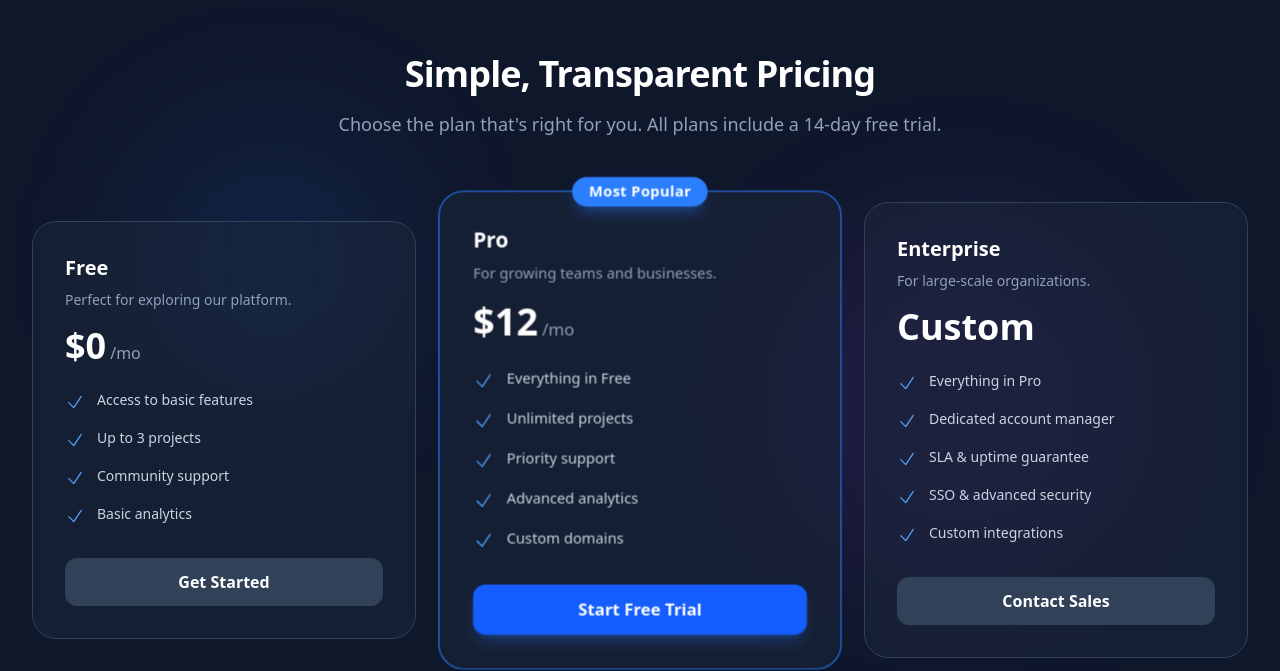
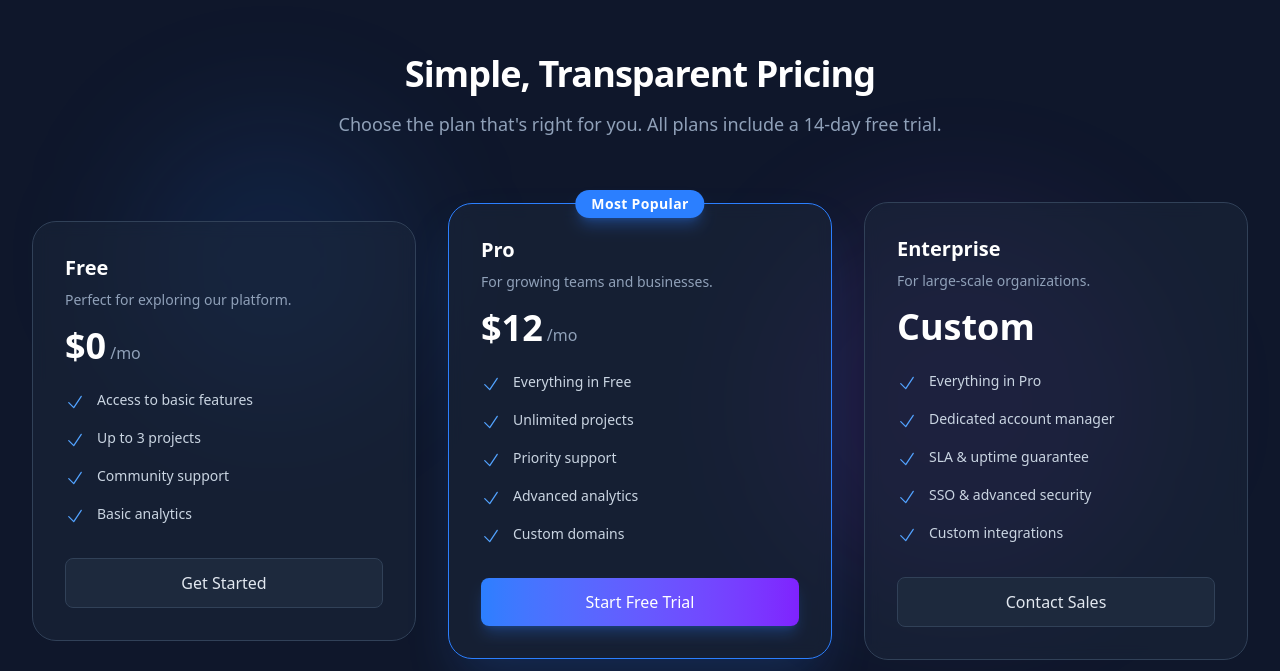
Before and after one commit to muhammadomoakin/Challenge-Day-1-, a React (Vite) app: page / in a window 1280 px wide. Shown: the part 1618-2289 px from the top of the page. Built offline with nearby package versions, Linux system fonts and the light colour scheme.

Commit message:
integrating framer animation

```diff
--- a/package.json
+++ b/package.json
@@ -11,6 +11,7 @@
   },
   "dependencies": {
     "@heroicons/react": "^2.2.0",
+    "framer-motion": "^12.34.1",
     "react": "^19.2.0",
     "react-dom": "^19.2.0",
     "react-router-dom": "^7.13.0"
--- a/src/components/landing/Hero.jsx
+++ b/src/components/landing/Hero.jsx
@@ -1,24 +1,55 @@
+// eslint-disable-next-line no-unused-vars
+import { motion } from "framer-motion";
 import Button from "../ui/Button";
 
 const Hero = () => {
+  const containerVariants = {
+    hidden: { opacity: 0 },
+    visible: {
+      opacity: 1,
+      transition: {
+        staggerChildren: 0.2,
+      },
+    },
+  };
+
+  const itemVariants = {
+    hidden: { opacity: 0, y: 20 },
+    visible: { opacity: 1, y: 0 },
+  };
+
   return (
     <section className="relative overflow-hidden bg-slate-900 pt-20 pb-32 lg:pt-32 lg:pb-40">
       {/* Background Gradients */}
       <div className="absolute top-0 left-1/2 -ml-[40rem] w-[80rem] h-[40rem] rounded-full bg-gradient-to-tr from-blue-600/20 to-indigo-600/20 blur-3xl opacity-50 pointer-events-none" />
       <div className="absolute bottom-0 right-0 w-[60rem] h-[30rem] rounded-full bg-gradient-to-tl from-purple-600/20 to-blue-600/20 blur-3xl opacity-40 pointer-events-none" />
 
-      <div className="relative mx-auto max-w-7xl px-6 lg:px-8">
+      <motion.div
+        variants={containerVariants}
+        initial="hidden"
+        animate="visible"
+        className="relative mx-auto max-w-7xl px-6 lg:px-8"
+      >
         <div className="grid lg:grid-cols-2 gap-12 items-center">
           {/* Left Content */}
           <div className="text-center lg:text-left z-10">
-            <h1 className="text-5xl font-extrabold tracking-tight text-white sm:text-6xl bg-clip-text text-transparent bg-gradient-to-r from-blue-100 via-blue-300 to-indigo-300 pb-2 leading-tight">
+            <motion.h1
+              variants={itemVariants}
+              className="text-5xl font-extrabold tracking-tight text-white sm:text-6xl bg-clip-text text-transparent bg-gradient-to-r from-blue-100 via-blue-300 to-indigo-300 pb-2 leading-tight"
+            >
               Manage your workflow without chaos.
-            </h1>
-            <p className="mt-6 text-lg leading-8 text-slate-300 max-w-2xl mx-auto lg:mx-0 font-light">
+            </motion.h1>
+            <motion.p
+              variants={itemVariants}
+              className="mt-6 text-lg leading-8 text-slate-300 max-w-2xl mx-auto lg:mx-0 font-light"
+            >
               FlowDesk helps teams organize, automate and scale their work in
               one beautiful dashboard.
-            </p>
-            <div className="mt-10 flex items-center justify-center lg:justify-start gap-x-6">
+            </motion.p>
+            <motion.div
+              variants={itemVariants}
+              className="mt-10 flex items-center justify-center lg:justify-start gap-x-6"
+            >
               <Button
                 variant="primary"
                 className="shadow-lg shadow-blue-500/30 hover:shadow-blue-500/40 transition-shadow px-8"
@@ -31,11 +62,14 @@ const Hero = () => {
               >
                 Watch Demo
               </Button>
-            </div>
+            </motion.div>
           </div>
 
           {/* Right Content - Mockup */}
-          <div className="relative mt-16 lg:mt-0 z-10">
+          <motion.div
+            variants={itemVariants}
+            className="relative mt-16 lg:mt-0 z-10"
+          >
             {/* Mockup Container */}
             <div className="relative rounded-xl bg-slate-800/40 p-2 ring-1 ring-white/10 lg:rounded-2xl lg:p-3 shadow-2xl backdrop-blur-md transform transition-transform duration-500 hover:scale-[1.01] group">
               {/* Simulated Window Controls */}
@@ -55,9 +89,9 @@ const Hero = () => {
               <div className="absolute -top-12 -right-12 -z-10 w-64 h-64 bg-indigo-500/30 rounded-full blur-3xl animate-pulse-slow"></div>
               <div className="absolute -bottom-12 -left-12 -z-10 w-64 h-64 bg-blue-500/30 rounded-full blur-3xl animate-pulse-slow delay-75"></div>
             </div>
-          </div>
+          </motion.div>
         </div>
-      </div>
+      </motion.div>
     </section>
   );
 };
--- a/src/components/ui/Button.jsx
+++ b/src/components/ui/Button.jsx
@@ -1,3 +1,6 @@
+// eslint-disable-next-line no-unused-vars
+import { motion } from "framer-motion";
+
 const Button = ({
   children,
   variant = "primary",
@@ -5,24 +8,26 @@ const Button = ({
   ...props
 }) => {
   const baseStyles =
-    "px-6 py-3 rounded-lg font-medium transition-all duration-300 transform hover:-translate-y-0.5 focus:outline-none focus:ring-2 focus:ring-offset-2 focus:ring-offset-slate-900";
+    "px-6 py-3 rounded-lg font-medium transition-all duration-300 focus:outline-none focus:ring-2 focus:ring-offset-2 focus:ring-offset-slate-900 cursor-pointer";
 
   const variants = {
     primary:
-      "bg-gradient-to-r from-blue-500 to-violet-600 hover:from-blue-600 hover:to-violet-700 text-white shadow-lg shadow-blue-500/25 focus:ring-blue-500",
+      "bg-gradient-to-r from-blue-500 to-violet-600 text-white shadow-lg shadow-blue-500/25 focus:ring-blue-500",
     secondary:
-      "bg-slate-800 hover:bg-slate-700 text-slate-200 border border-slate-700 hover:border-slate-600 focus:ring-slate-500",
+      "bg-slate-800 text-slate-200 border border-slate-700 focus:ring-slate-500",
     outline:
-      "bg-transparent border border-slate-600 text-slate-300 hover:border-slate-400 hover:text-white focus:ring-slate-500",
+      "bg-transparent border border-slate-600 text-slate-300 focus:ring-slate-500",
   };
 
   return (
-    <button
+    <motion.button
+      whileHover={{ scale: 1.02, y: -2 }}
+      whileTap={{ scale: 0.98 }}
       className={`${baseStyles} ${variants[variant]} ${className}`}
       {...props}
     >
       {children}
-    </button>
+    </motion.button>
   );
 };
 
--- a/src/components/ui/FeatureCard.jsx
+++ b/src/components/ui/FeatureCard.jsx
@@ -1,7 +1,13 @@
+// eslint-disable-next-line no-unused-vars
+import { motion } from "framer-motion";
+
 // eslint-disable-next-line no-unused-vars
 const FeatureCard = ({ icon: Icon, title, description }) => {
   return (
-    <div className="group relative flex flex-col items-start p-6 bg-slate-800/50 backdrop-blur-sm border border-slate-700/50 rounded-2xl hover:border-blue-500/30 transition-all duration-300 hover:shadow-2xl hover:shadow-blue-500/10 hover:-translate-y-1">
+    <motion.div
+      whileHover={{ y: -8, transition: { duration: 0.2 } }}
+      className="group relative flex flex-col items-start p-6 bg-slate-800/50 backdrop-blur-sm border border-slate-700/50 rounded-2xl hover:border-blue-500/30 transition-colors duration-300 hover:shadow-2xl hover:shadow-blue-500/10"
+    >
       <div className="mb-4 flex h-12 w-12 items-center justify-center rounded-lg bg-blue-500/10 group-hover:bg-blue-500/20 transition-colors duration-300">
         <Icon
           className="h-6 w-6 text-blue-400 group-hover:text-blue-300 transition-colors duration-300"
@@ -14,7 +20,7 @@ const FeatureCard = ({ icon: Icon, title, description }) => {
       <p className="text-base leading-7 text-slate-400 group-hover:text-slate-300 transition-colors duration-300">
         {description}
       </p>
-    </div>
+    </motion.div>
   );
 };
 
--- a/src/components/ui/PricingCard.jsx
+++ b/src/components/ui/PricingCard.jsx
@@ -1,12 +1,16 @@
+// eslint-disable-next-line no-unused-vars
+import { motion } from "framer-motion";
 import { CheckIcon } from "@heroicons/react/24/outline";
+import Button from "./Button";
 
 const PricingCard = ({ name, price, description, features, cta, popular }) => {
   return (
-    <div
-      className={`relative flex flex-col p-8 bg-slate-800/50 backdrop-blur-sm border rounded-3xl transition-all duration-300 hover:shadow-2xl ${
+    <motion.div
+      whileHover={{ y: -10, transition: { duration: 0.3 } }}
+      className={`relative flex flex-col p-8 bg-slate-800/50 backdrop-blur-sm border rounded-3xl transition-colors duration-300 ${
         popular
-          ? "border-blue-500 shadow-blue-500/20 z-10 scale-105 hover:scale-110"
-          : "border-slate-700 hover:border-blue-500/30 hover:shadow-blue-500/10 hover:scale-105"
+          ? "border-blue-500 shadow-2xl shadow-blue-500/20 z-10"
+          : "border-slate-700 hover:border-blue-500/30 hover:shadow-2xl hover:shadow-blue-500/10"
       }`}
     >
       {popular && (
@@ -37,16 +41,10 @@ const PricingCard = ({ name, price, description, features, cta, popular }) => {
         ))}
       </ul>
 
-      <button
-        className={`w-full py-3 px-6 rounded-xl font-semibold transition-all duration-300 ${
-          popular
-            ? "bg-blue-600 hover:bg-blue-500 text-white shadow-lg shadow-blue-500/25"
-            : "bg-slate-700 hover:bg-slate-600 text-white hover:text-blue-200"
-        }`}
-      >
+      <Button variant={popular ? "primary" : "secondary"} className="w-full">
         {cta}
-      </button>
-    </div>
+      </Button>
+    </motion.div>
   );
 };
 
--- /dev/null
+++ b/src/components/ui/Reveal.jsx
@@ -0,0 +1,34 @@
+// eslint-disable-next-line no-unused-vars
+import { motion, useInView, useAnimation } from "framer-motion";
+import { useEffect, useRef } from "react";
+
+const Reveal = ({ children, width = "fit-content" }) => {
+  const ref = useRef(null);
+  const isInView = useInView(ref, { once: true });
+
+  const mainControls = useAnimation();
+
+  useEffect(() => {
+    if (isInView) {
+      mainControls.start("visible");
+    }
+  }, [isInView, mainControls]);
+
+  return (
+    <div ref={ref} style={{ position: "relative", width }}>
+      <motion.div
+        variants={{
+          hidden: { opacity: 0, y: 30 },
+          visible: { opacity: 1, y: 0 },
+        }}
+        initial="hidden"
+        animate={mainControls}
+        transition={{ duration: 0.6, ease: "easeOut" }}
+      >
+        {children}
+      </motion.div>
+    </div>
+  );
+};
+
+export default Reveal;
--- a/src/components/ui/ValueCard.jsx
+++ b/src/components/ui/ValueCard.jsx
@@ -1,7 +1,13 @@
+// eslint-disable-next-line no-unused-vars
+import { motion } from "framer-motion";
+
 // eslint-disable-next-line no-unused-vars
 const ValueCard = ({ icon: Icon, title, description }) => {
   return (
-    <div className="group p-8 bg-slate-800/40 backdrop-blur-md border border-slate-700/50 rounded-2xl hover:border-blue-500/40 transition-all duration-500 hover:shadow-2xl hover:shadow-blue-500/10 hover:-translate-y-2">
+    <motion.div
+      whileHover={{ y: -12, transition: { duration: 0.3 } }}
+      className="group p-8 bg-slate-800/40 backdrop-blur-md border border-slate-700/50 rounded-2xl hover:border-blue-500/40 transition-colors duration-500 hover:shadow-2xl hover:shadow-blue-500/10"
+    >
       <div className="mb-6 flex h-14 w-14 items-center justify-center rounded-xl bg-blue-500/10 group-hover:bg-blue-500/20 transition-all duration-300">
         <Icon className="h-7 w-7 text-blue-400 group-hover:scale-110 transition-transform duration-300" />
       </div>
@@ -11,7 +17,7 @@ const ValueCard = ({ icon: Icon, title, description }) => {
       <p className="text-slate-400 leading-relaxed group-hover:text-slate-300 transition-colors">
         {description}
       </p>
-    </div>
+    </motion.div>
   );
 };
 
--- a/src/index.css
+++ b/src/index.css
@@ -1,6 +1,10 @@
 @import "tailwindcss";
 
 @layer base {
+  html {
+    scroll-behavior: smooth;
+  }
+
   html,
   body {
     @apply bg-slate-900 text-slate-50 antialiased;
--- a/src/pages/LandingPage.jsx
+++ b/src/pages/LandingPage.jsx
@@ -3,15 +3,22 @@ import Hero from "../components/landing/Hero";
 import Features from "../components/landing/Features";
 import Pricing from "../components/landing/Pricing";
 import Footer from "../components/layout/Footer";
+import Reveal from "../components/ui/Reveal";
 
 const LandingPage = () => {
   return (
     <div className="bg-slate-900 min-h-screen font-sans">
       <Navbar />
       <main>
-        <Hero />
-        <Features />
-        <Pricing />
+        <Reveal width="100%">
+          <Hero />
+        </Reveal>
+        <Reveal width="100%">
+          <Features />
+        </Reveal>
+        <Reveal width="100%">
+          <Pricing />
+        </Reveal>
       </main>
       <Footer />
     </div>
```
Also changed, not shown: 1 other file (tests, documents, lock files or other folders).
